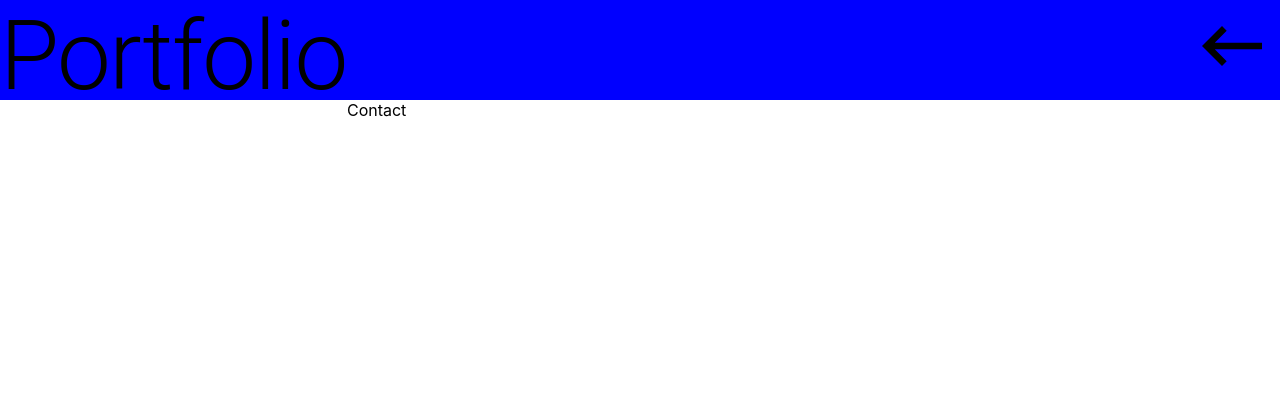
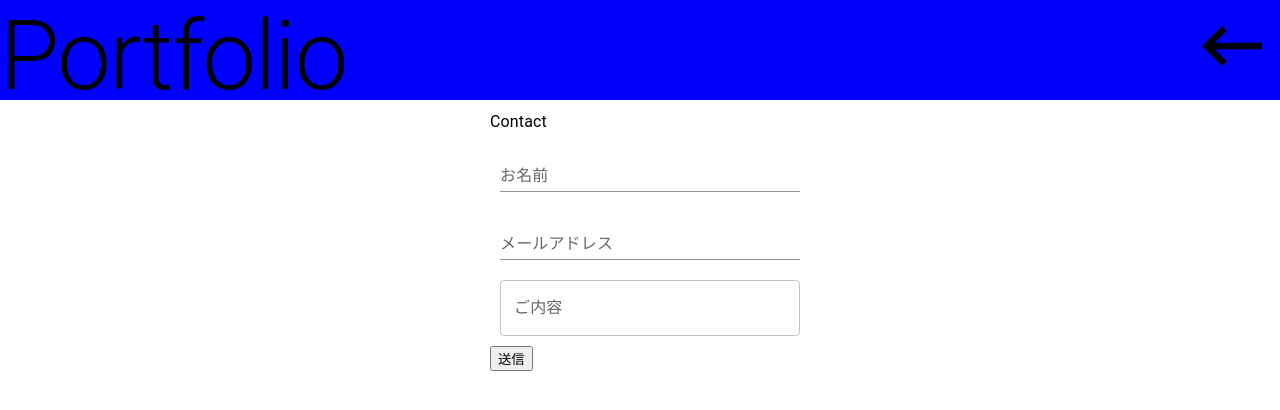
Before and after one commit to shou0224/shou0224.github.io, a React (Create React App) app: page /contact in a window 1280 px wide. Shown: the top 410 px of the page. Built offline with nearby package versions, Linux system fonts and the light colour scheme.

Commit message:
contact design

```diff
--- a/src/components/Contact.jsx
+++ b/src/components/Contact.jsx
@@ -1,8 +1,17 @@
+import { Button } from '@mui/base'
+import { TextField, Typography } from '@mui/material'
+import { Box, margin } from '@mui/system'
 import React from 'react'
 
 const Contact = () => {
   return (
-    <div>Contact</div>
+    <Box component='form' sx={{width: "300px", margin: '10px auto'}}>
+      <Typography>Contact</Typography>
+      <TextField fullWidth={true} sx={{margin:'10px'}} id="standard-basic" label="お名前" variant="standard"/>
+      <TextField fullWidth={true} sx={{margin:'10px'}} id="standard-basic" label="メールアドレス" variant="standard"/>
+      <TextField fullWidth={true} sx={{margin:'10px'}} id="outlined-basic" label="ご内容" variant="outlined" />
+      <Button>送信</Button>
+    </Box>
   )
 }
 
```
